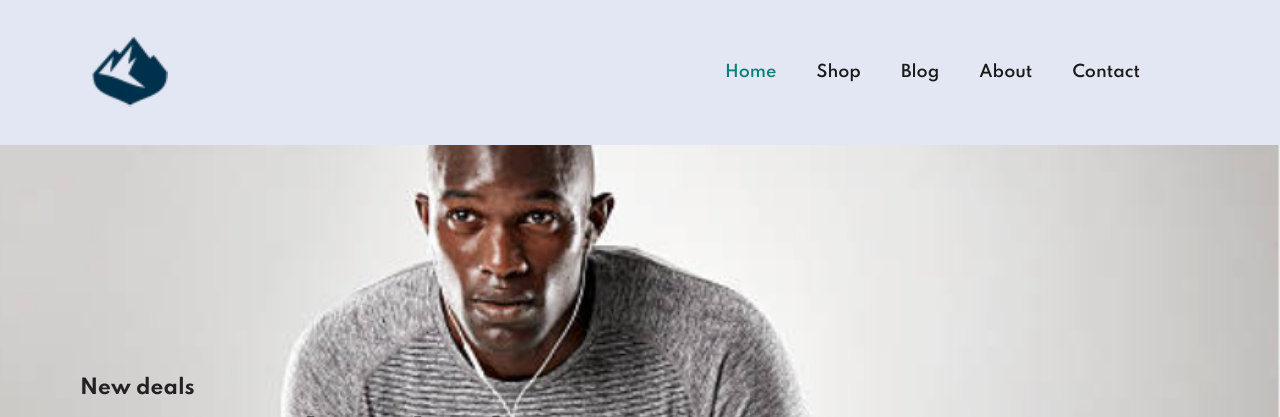
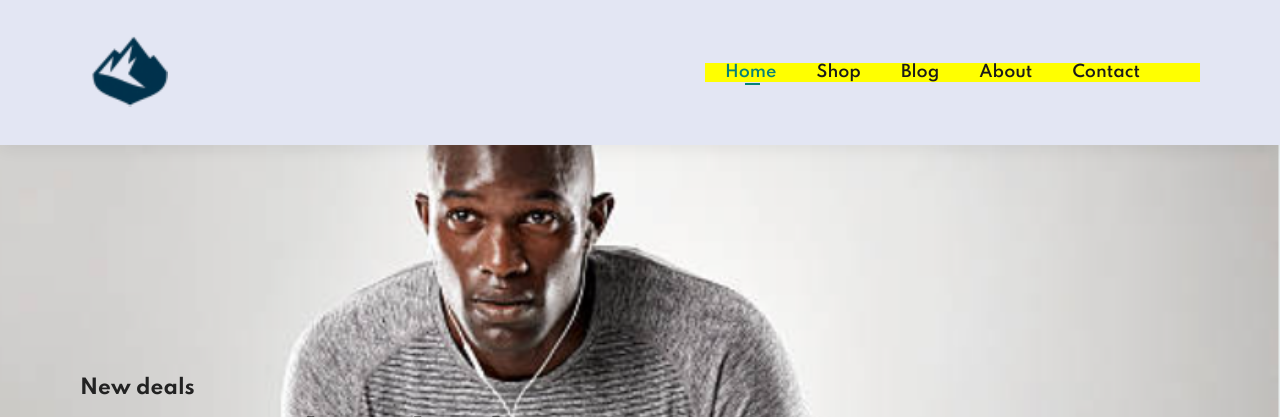
Before and after one commit to KG-67/Sport-web, a PHP site: page /index.html in a window 1280 px wide. Shown: the top 417 px of the page. Run offline with PHP 8.4, Linux system fonts and the light colour scheme.

Commit message:
style.css

```diff
--- a/style.css
+++ b/style.css
@@ -1,4 +1,6 @@
 @import url('https://fonts.googleapis.com/css2?family=Spartan:wght@100;200;300;400;500;600;700;800;900&display=swap');
+
+
 * {
   margin: 0;
   padding: 0;
@@ -56,19 +58,23 @@ body {
   justify-content: space-between;
   padding: 20px 80px;
   background: #e3e6f3;
-  box-shadow: 0 5px 15px rgba(0, 0, 0, 0.06)
-  z-index;                                                   /* should be z-index: 999; */
+  box-shadow: 0 5px 15px rgba(0, 0, 0, 0.06);
+  z-index: 999;                                                  /* should be z-index: 999; */
   position: sticky;
   top: 0;
   left: 0;
 
 }
 
-#navbar{
+#navbar {
   display: flex;
   align-items: center;
   justify-content: center;
 
+}
+
+#navbar {
+  background: yellow;
 }
 
 #navbar li {
@@ -77,21 +83,27 @@ body {
   position: relative;
 }
 
+#navbar li a {
+  text-decoration: none !important;
+}
+
 #navbar li a{
   text-decoration: none;
   font-size: 16px;
   font-weight: 600;
   color: #1a1a1a;
-  transition: 0.3s ease;
+  position: relative;
+}
 
-}
+
 
 #navbar li a:hover,
 #navbar li a.active {
   color: #088178;
 }
 
-#navbar li a.active::after
+
+#navbar li a.active::after,
 #navbar li a:hover ::after {
   content: "";
   width: 30%;
```
